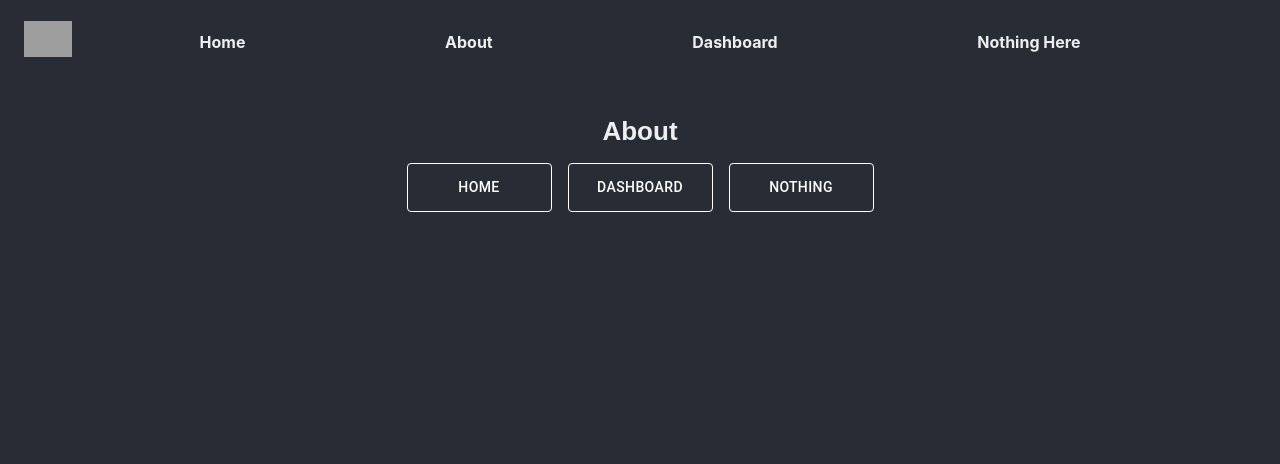
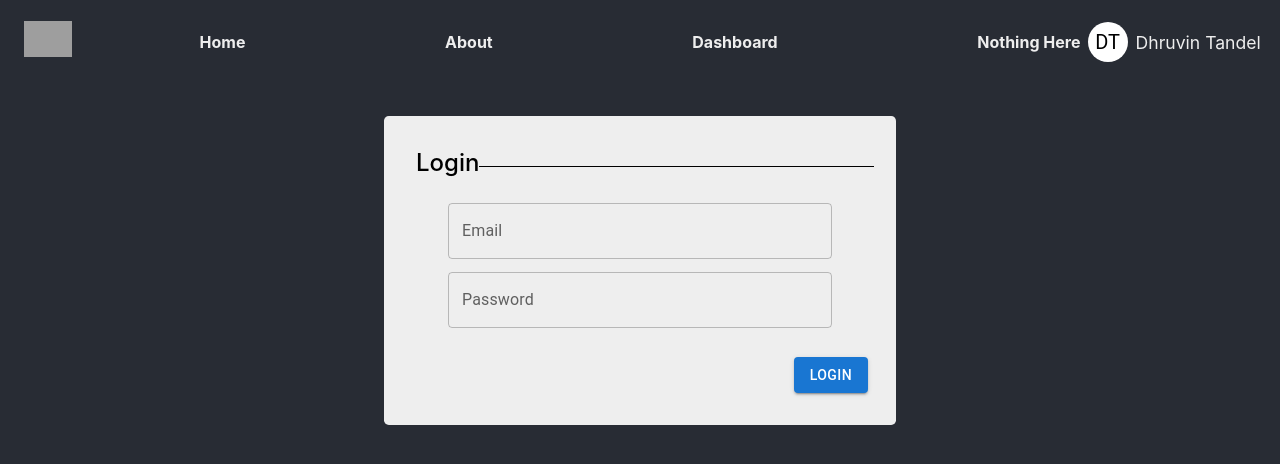
Before and after one commit to emdhruvin/Tatva_Soft, a React (Create React App) app: page / in a window 1280 px wide. Both pictures are taken after a click on the button "ABOUT". Shown: the top 464 px of the page. Built offline with nearby package versions, Linux system fonts and the light colour scheme; no server answers; grey boxes are pictures that could not be loaded.

Commit message:
task4: useState and inputfield

```diff
--- a/src/App.js
+++ b/src/App.js
@@ -1,8 +1,13 @@
 import "./App.css";
 import { Routes, Route, Outlet, Link } from "react-router-dom";
 import { useNavigate } from "react-router-dom";
+import { useState } from "react";
+
 import appStyle from "./AppStyle.module.css";
-import Button from "@mui/material/Button";
+import { Button, TextField } from "@mui/material";
+import Avatar from "@mui/material/Avatar";
+import Popover from "@mui/material/Popover";
+import Typography from "@mui/material/Typography";
 
 function App() {
   return (
@@ -22,6 +27,19 @@ function App() {
 export default App;
 
 function Layout() {
+  const navigate = useNavigate();
+
+  const [anchorEl, setAnchorEl] = useState(null);
+
+  const handleClick = (event) => {
+    setAnchorEl(event.currentTarget);
+  };
+
+  const open = Boolean(anchorEl);
+
+  const handleClose = () => {
+    setAnchorEl(null);
+  };
   return (
     <div style={{ width: "100%" }}>
       <nav>
@@ -57,7 +75,31 @@ function Layout() {
             </Link>
           </li>
         </ul>
+        <div className={appStyle.profile} onClick={handleClick}>
+          <Avatar sx={{ bgcolor: "white", color: "black" }}>DT</Avatar>
+          <p>Dhruvin Tandel</p>
+        </div>
       </nav>
+      <Popover
+        open={open}
+        anchorEl={anchorEl}
+        onClose={handleClose}
+        anchorOrigin={{
+          vertical: "bottom",
+          horizontal: "center",
+        }}
+      >
+        <div
+          style={{
+            padding: ".5rem",
+          }}
+        >
+          <p style={{ margin: "0 0 10px 0", fontWeight: "bold" }}>Account</p>
+          <Button onClick={() => navigate("/about")} variant="contained">
+            Logout
+          </Button>
+        </div>
+      </Popover>
       <Outlet />
     </div>
   );
@@ -97,33 +139,45 @@ function Home() {
 }
 
 function About() {
+  const [email, setEmail] = useState("");
+  const [password, setPassword] = useState("");
+
   const navigate = useNavigate();
   return (
     <div className={appStyle.containerDiv}>
-      <h2 className={appStyle.heading}>About</h2>
-      <div className={appStyle.buttonContainer}>
-        <Button
+      <div className={appStyle.loginCon}>
+        <div className={appStyle.loginHead}>
+          <p>Login</p>
+          <div className={appStyle.line}></div>
+        </div>
+        <TextField
+          label="Email"
           variant="outlined"
-          className={appStyle.button}
-          onClick={() => navigate("/")}
-        >
-          Home
-        </Button>
-        <Button
+          type="text"
+          sx={{ width: "80%" }}
+          value={email}
+          onChange={(e) => setEmail(e.target.value)}
+        />
+        <TextField
+          label="Password"
           variant="outlined"
-          className={appStyle.button}
-          onClick={() => navigate("/dashboard")}
-        >
-          Dashboard
-        </Button>
-        <Button
-          variant="outlined"
-          className={appStyle.button}
-          onClick={() => navigate("/nothing-here")}
-        >
-          {" "}
-          Nothing
-        </Button>
+          type="password"
+          value={password}
+          onChange={(e) => setPassword(e.target.value)}
+          sx={{ width: "80%" }}
+        />
+        <div className={appStyle.loginButton}>
+          <Button
+            onClick={() => {
+              navigate("/");
+              console.log({ email });
+              console.log({ password });
+            }}
+            variant="contained"
+          >
+            Login
+          </Button>
+        </div>
       </div>
     </div>
   );
--- a/src/AppStyle.module.css
+++ b/src/AppStyle.module.css
@@ -2,6 +2,7 @@
   display: flex;
   list-style: none;
   justify-content: space-evenly;
+  align-items: center;
   width: 100%;
 }
 
@@ -53,3 +54,52 @@
 .button:hover {
   transform: translateY(-3px);
 }
+.loginCon {
+  background: #eee !important;
+  width: 40%;
+  padding: 2rem 1rem;
+  border-radius: 0.3rem;
+  display: flex;
+  flex-direction: column;
+  gap: 0.8rem;
+  align-items: center;
+  /* height: 6rem; */
+}
+.loginHead {
+  display: flex;
+  color: black;
+  justify-content: flex-start;
+  width: 100%;
+  font-size: 1.5rem;
+  font-weight: 500;
+  margin-bottom: 0.625rem;
+  padding-left: 1rem;
+}
+.line {
+  padding: 0.01rem;
+  width: 85%;
+  background: black;
+  /* background-color: black; */
+  /* color: black; */
+  margin: 1rem 0;
+  transform: translateY(2px);
+  /* flex: 1; */
+}
+.loginButton {
+  width: 100%;
+  display: flex;
+  justify-content: flex-end;
+  margin-right: 1.5rem;
+  margin-top: 1rem;
+}
+.profile {
+  position: absolute;
+  top: 1.4rem;
+  right: 1.2rem;
+  display: flex;
+  justify-content: center;
+  align-items: center;
+  gap: 0.5rem;
+  font-size: 1.1rem;
+  cursor: pointer;
+}
```
